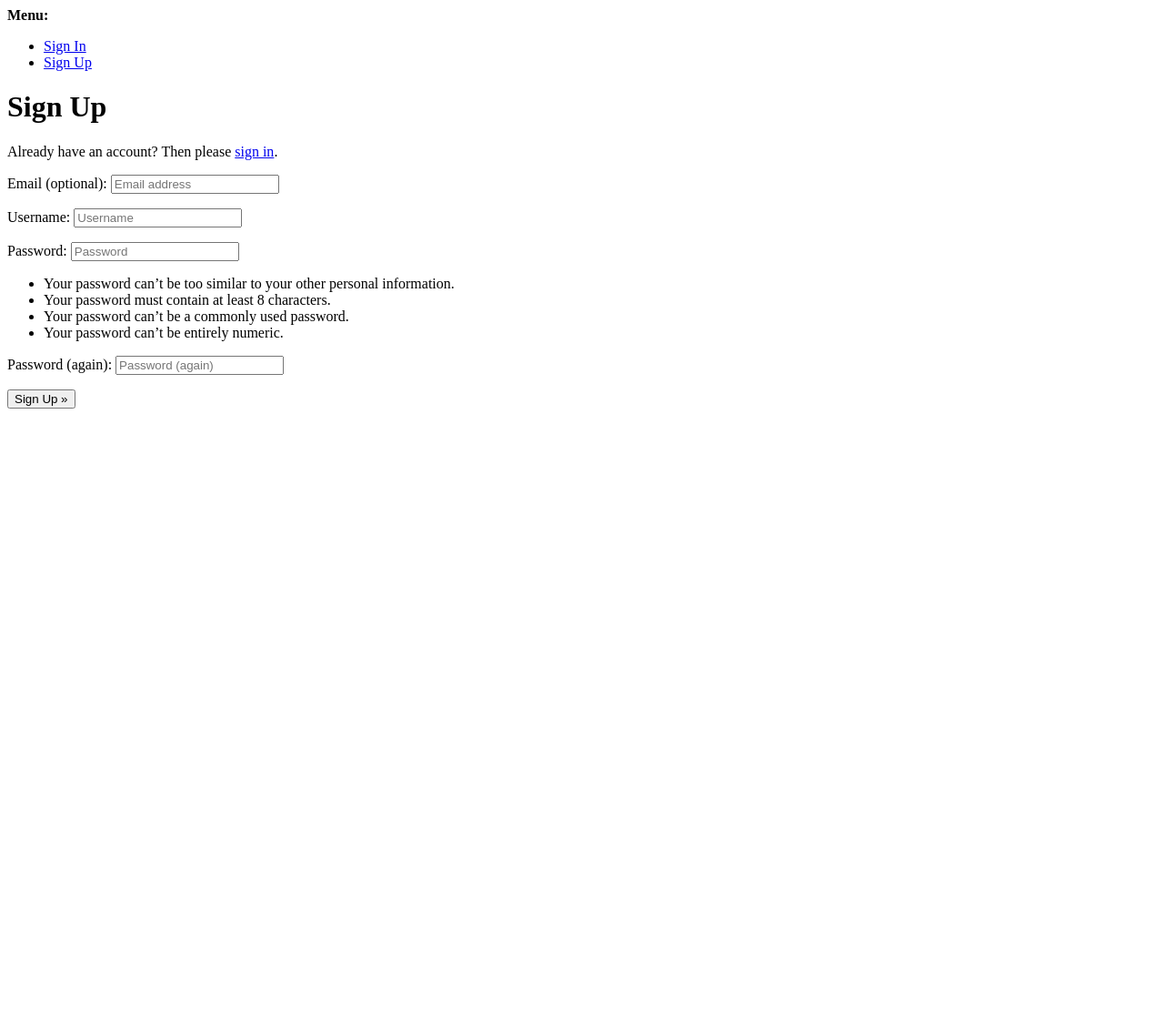
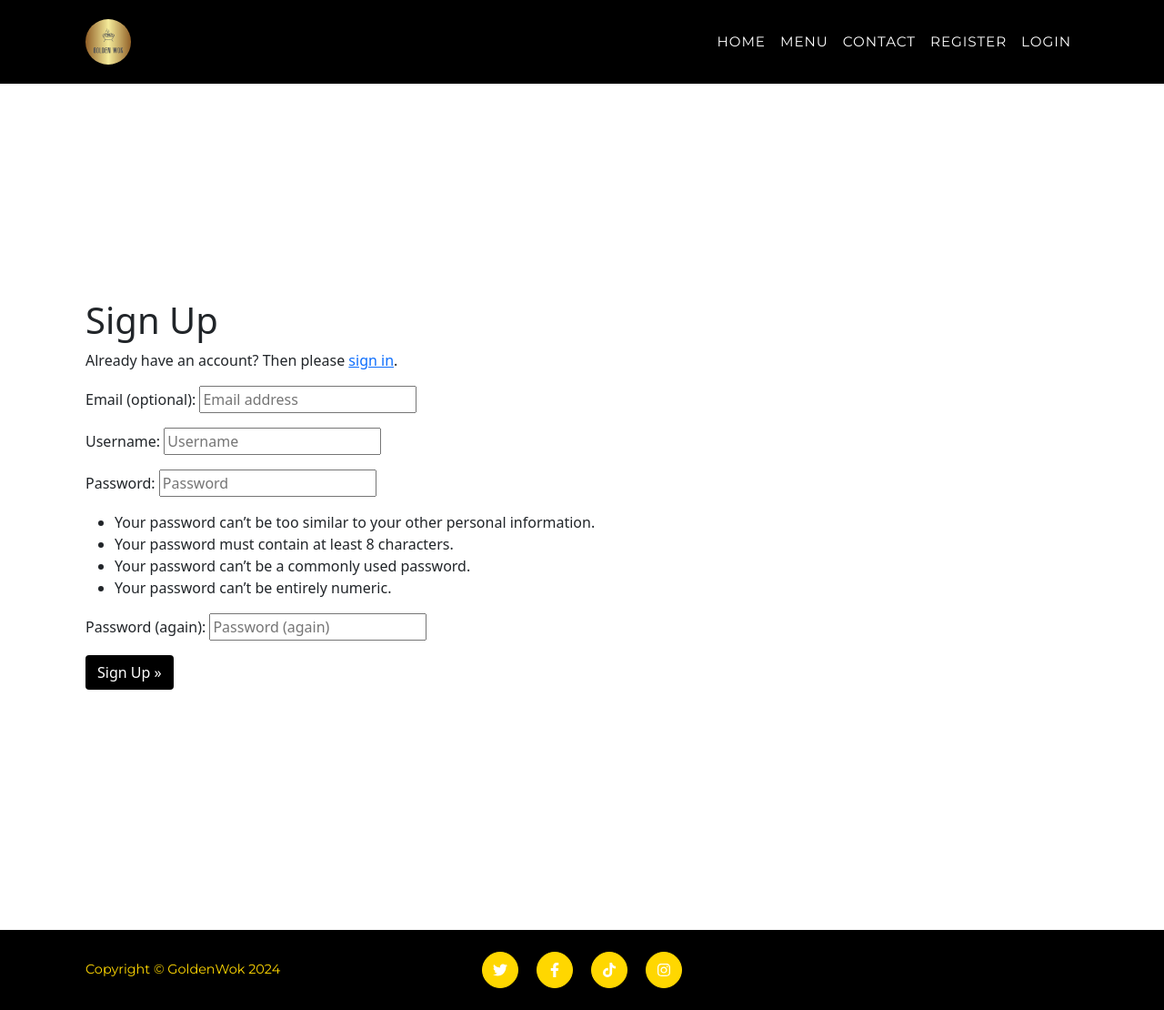
Before and after one commit to UloE-G/GoldenWokV3, a Django app: page /accounts/signup/ in a window 1280 px wide. Shown: the whole page at 91% size. Before the commit the page ends 449 px from the top, so only its background shows below. Run offline with Django 4.2, Linux system fonts and the light colour scheme; some libraries are stand-ins or nearby versions.

Commit message:
made signup template fit into website

```diff
--- a/templates/account/signup.html
+++ b/templates/account/signup.html
@@ -1,10 +1,11 @@
-{% extends "account/base.html" %}
+{% extends "base.html" %}
 
 {% load i18n %}
 
 {% block head_title %}{% trans "Signup" %}{% endblock head_title %}
 
 {% block content %}
+<div class="container mbso mtso" id="register">
   <h1>{% trans "Sign Up" %}</h1>
 
   <p>{% blocktrans %}Already have an account? Then please <a href="{{ login_url }}">sign in</a>.{% endblocktrans %}</p>
@@ -15,7 +16,7 @@
     {% if redirect_field_value %}
     <input type="hidden" name="{{ redirect_field_name }}" value="{{ redirect_field_value }}" />
     {% endif %}
-  <button type="submit">{% trans "Sign Up" %} &raquo;</button>
+    <button class="btn btn-signup right" type="submit">{% trans "Sign Up" %} &raquo;</button>
   </form>
-
+</div>
 {% endblock content %}
```
Lines whose indentation alone changed are shown as unchanged.
